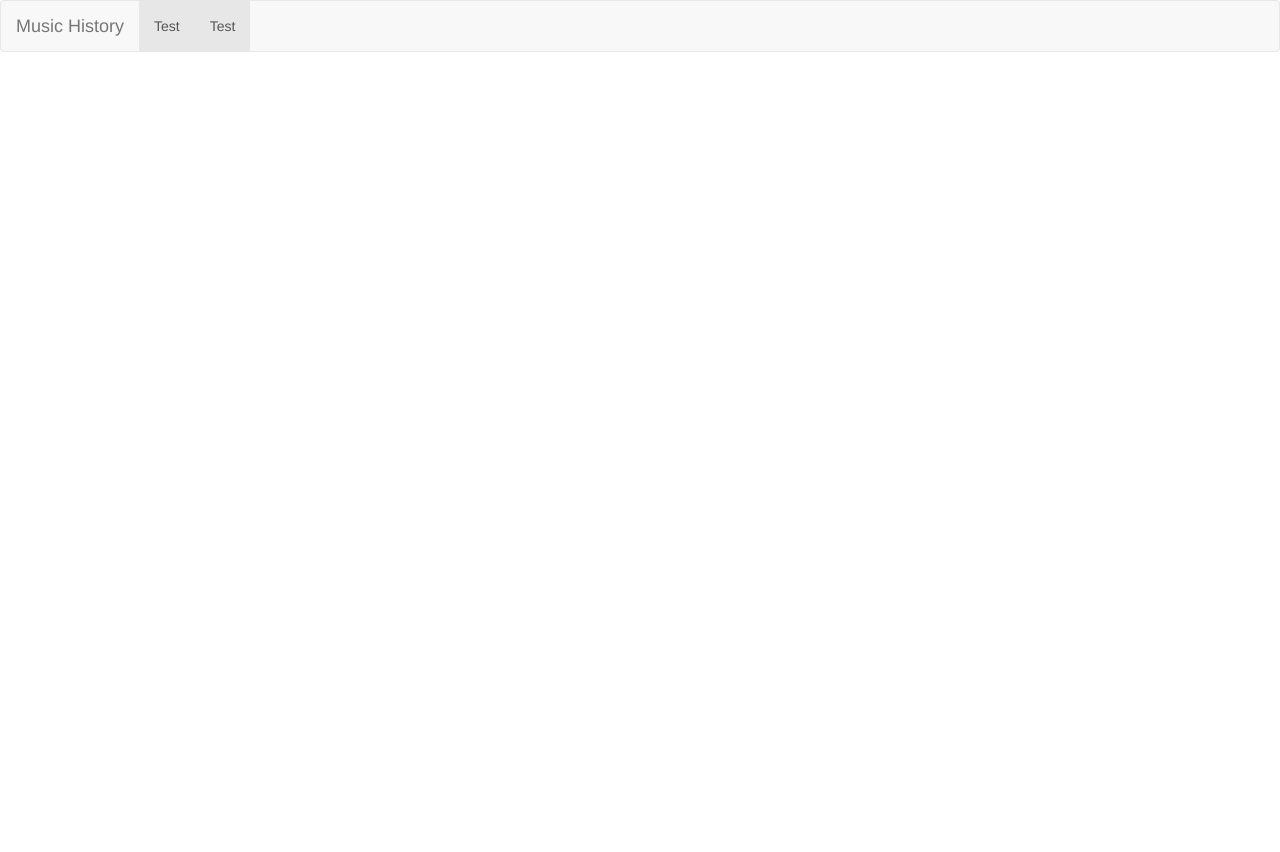
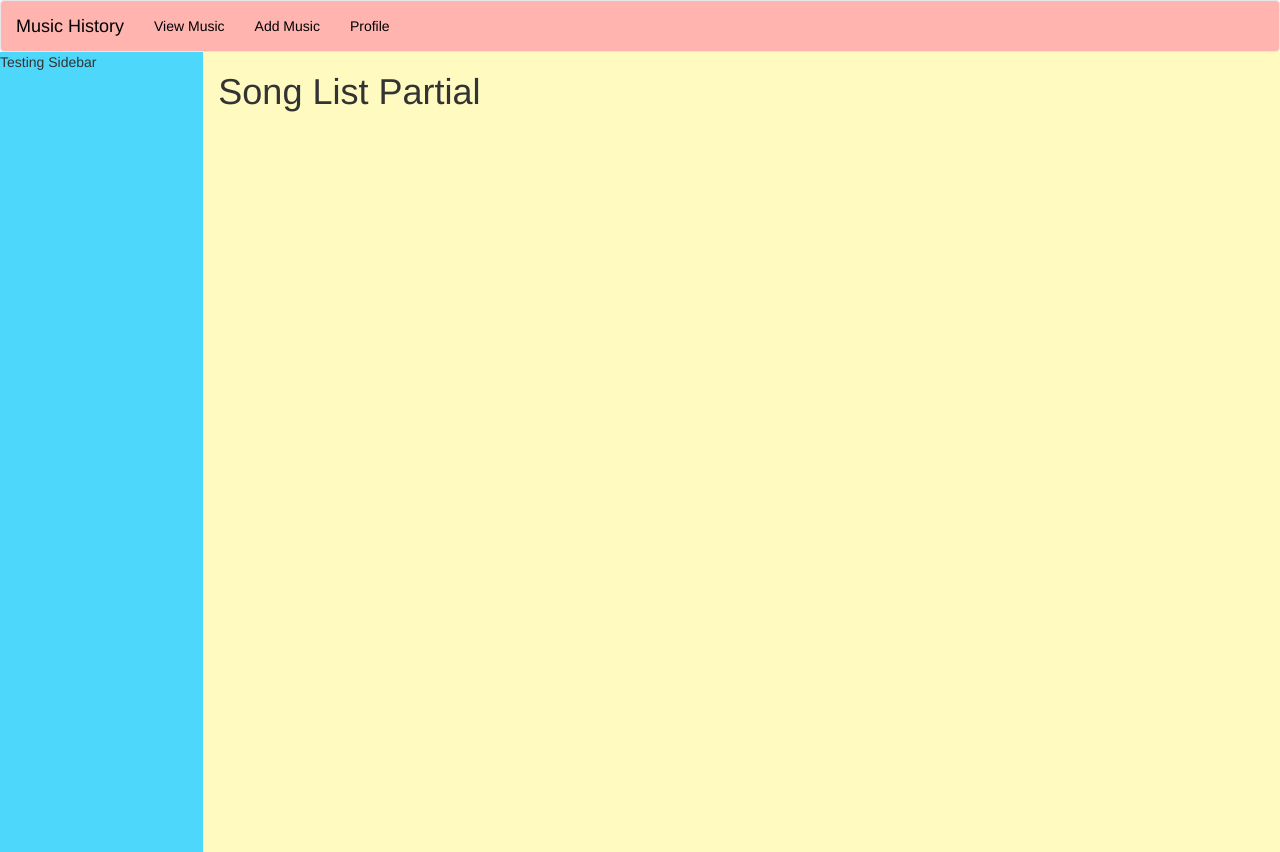
Before and after one commit to Wisbell/mf-music-history, a website: page index.html in a window 1280 px wide. Before the commit the page ends 800 px from the top, so only its background shows below. Drawn offline with nearby package versions, Linux system fonts and the light colour scheme; some packages are replaced by stand-ins of ours.

Commit message:
Set up CSS and bootstrap for app

```diff
--- a/app/app.js
+++ b/app/app.js
@@ -1,7 +1,7 @@
 console.log("app.js loaded")
 
 
-var app = angular.module('doctorsApp', ['ngRoute'])
+var app = angular.module('musicHistoryApp', ['ngRoute'])
 
 app.config(function($routeProvider, $locationProvider){
   $locationProvider.hashPrefix('')
--- /dev/null
+++ b/app/factories/songFactory.js
@@ -0,0 +1,12 @@
+app.factory('SongFactory', function($http){
+
+  return {
+            getSongList: function(){
+              return $http.get('https://west-doctors-patients.firebaseio.com/doctors.json')
+                .then(function(val){
+                  console.log("val", val)
+                  return val.data
+              })
+            }
+          }
+})
--- a/index.html
+++ b/index.html
@@ -8,22 +8,34 @@
 </head>
 <body ng-app="musicHistoryApp">
 
-  <!-- Make a Nav -->
-<nav class="navbar navbar-default">
+  <!-- Navigation -->
+  <nav class="navbar navbar-default navbar-style">
     <div class="container-fluid">
       <div class="navbar-header">
         <a class="navbar-brand" href="#">Music History</a>
       </div>
       <ul class="nav navbar-nav">
-      <li class="active"><a href="#/doctors">Test</a></li>
-      <li class="active"><a href="#/doctors">Test</a></li>
+        <li class="navbar-button-style"><a href="#/">View Music</a></li>
+        <li class="navbar-button-style"><a href="#/">Add Music</a></li>
+        <li class="navbar-button-style"><a href="#/">Profile</a></li>
       </ul>
     </div>
   </nav>
 
+  <!-- Main wrapper -->
+<!--   <div class="container-fluid main-wrapper"> -->
+    <div class="row main-wrapper">
+      <!-- Side Bar -->
+      <div class="col-md-2 sidebar">
+        Testing Sidebar
+
+      </div>
+
       <!-- Views show up here -->
-  <div ng-view></div>
+      <div class="col-md-10 main-content" ng-view></div>
 
+    </div> <!-- Close div row -->
+  <!-- </div> --> <!-- Close container fluid div-->
 
   <!-- Dependencies -->
   <script src="lib/angular/angular.min.js"></script>
@@ -32,6 +44,11 @@
   <script src="lib/bootstrap/dist/js/bootstrap.min.js"></script>
   <!-- App configuration -->
   <script src="app/app.js"></script>
+  <!-- Factories -->
+  <script src="app/factories/songFactory.js"></script>
+  <!-- Controllers -->
+  <script src="app/controllers/songDetailsController.js"></script>
+  <script src="app/controllers/songListController.js"></script>
 
 </body>
 </html>
--- a/styles/style.css
+++ b/styles/style.css
@@ -0,0 +1,36 @@
+
+.navbar-default .navbar-brand {
+  color: black;
+}
+
+.navbar .nav > li > a {
+  color: black;
+}
+
+.navbar-style {
+  background-color: #FFB4B0;
+  margin: 0;
+}
+
+.navbar-button-style {
+  background-color: #FFB4B0;
+}
+
+
+
+.main-wrapper {
+  height: 100vh;
+  display: flex;
+
+}
+
+.main-content {
+  background-color: #FEFAC0;
+}
+
+
+.sidebar {
+  /*display: flex;*/
+  /*height: 100%;*/
+  background-color: #4DD7FA;
+}
```
Lines whose indentation alone changed are shown as unchanged.
